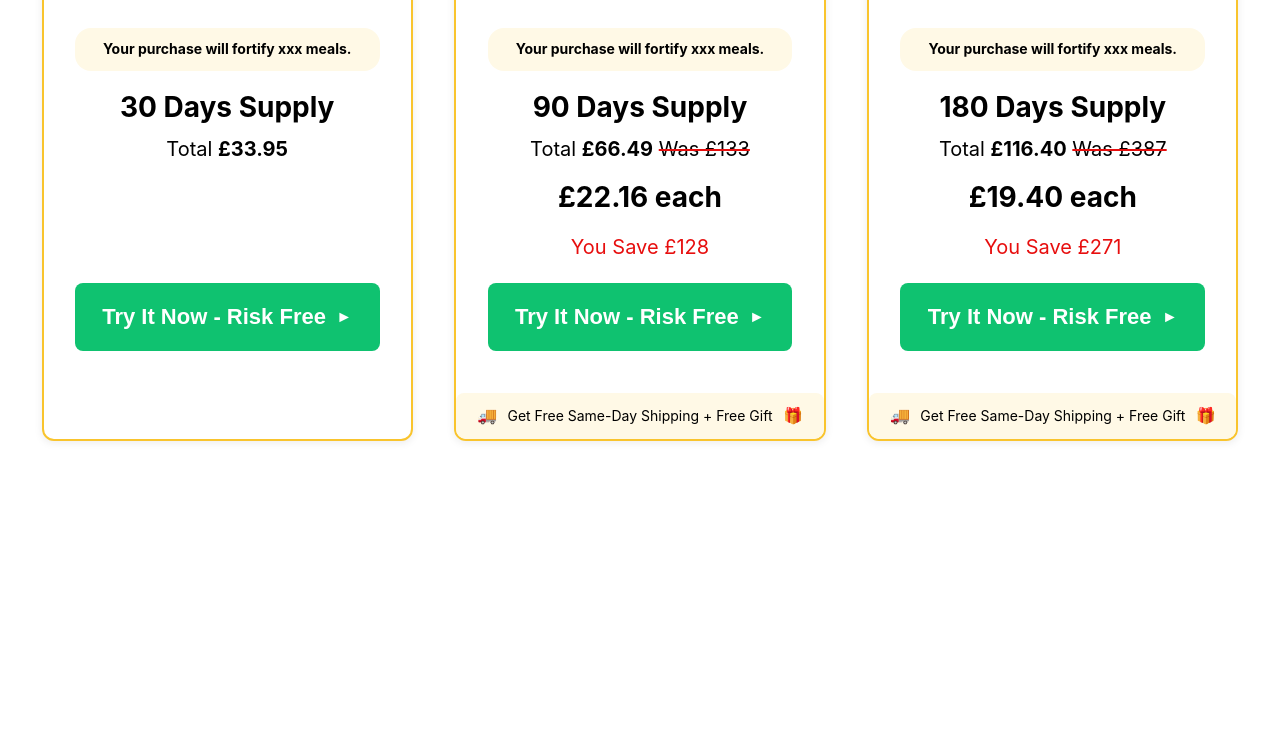
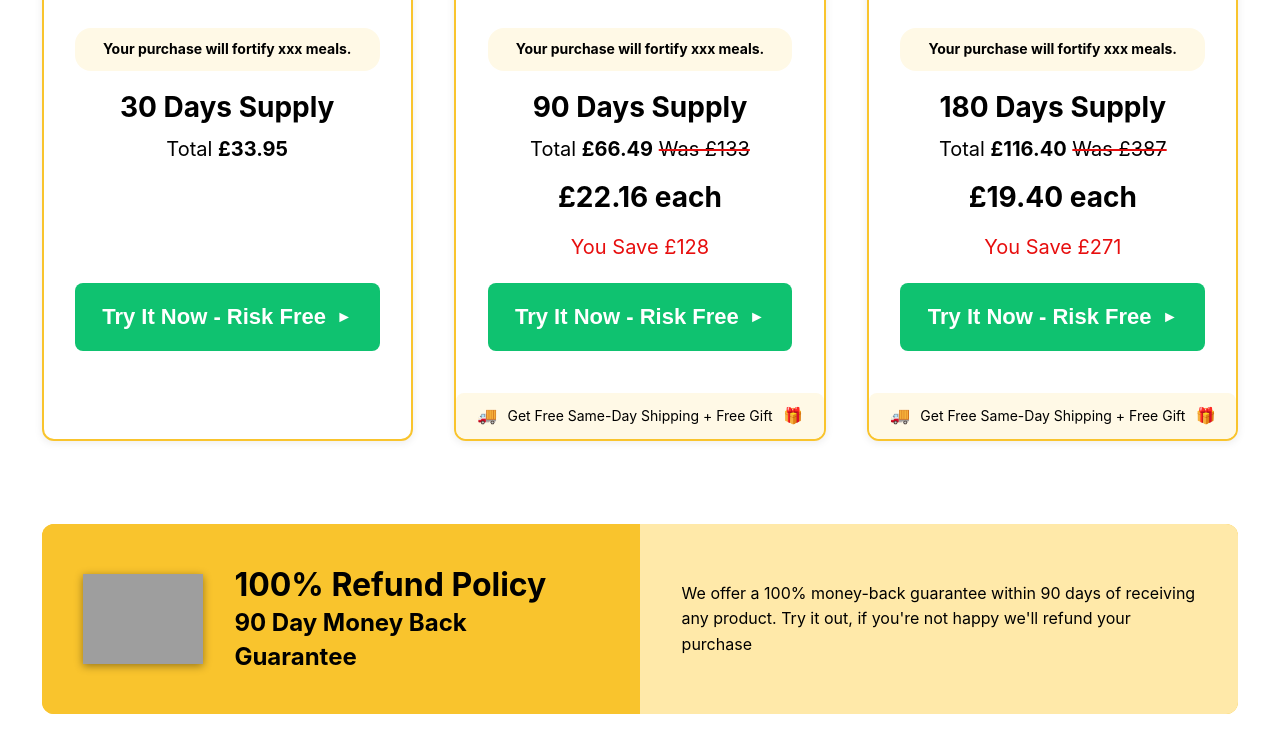
Before and after one commit to ryoma-creator/noobru-audition, a plain HTML site: page index.html in a window 1280 px wide. Shown: the part 658-1413 px from the top of the page. Before the commit the page ends 1141 px from the top, so only its background shows below. Drawn offline with Linux system fonts and the light colour scheme; grey boxes are pictures that could not be loaded.

Commit message:
Complete mobile layout for guarantee section

```diff
--- a/index.html
+++ b/index.html
@@ -135,6 +135,27 @@
         </div>
     </section>
 
+    <!-- Guarantee Section (100% Refund Policy) -->
+    <section class="guarantee-section">
+        <div class="guarantee-container">
+            <div class="guarantee-box">
+                <div class="guarantee-top">
+                    <div class="guarantee-badge">
+                        <img src="https://res.cloudinary.com/dnm2fyhwt/image/upload/f_auto,q_auto/v1769342885/badge-90-days-guarantee_cc3is5.png" alt="90 Day Money Back Guarantee Badge" class="badge-image">
+                    </div>
+                    <div class="guarantee-text">
+                        <h2 class="guarantee-title">100% Refund Policy</h2>
+                        <p class="guarantee-subtitle">90 Day Money Back</p>
+                        <p class="guarantee-label">Guarantee</p>
+                    </div>
+                </div>
+                <div class="guarantee-bottom">
+                    <p class="guarantee-description">We offer a 100% money-back guarantee within 90 days of receiving any product. Try it out, if you're not happy we'll refund your purchase</p>
+                </div>
+            </div>
+        </div>
+    </section>
+
     <script id="effic_price_service" src="https://try.noobru.com/external-scripts/effic_price_service.js" defer></script>
     <script src="script.js"></script>
 </body>
--- a/style.css
+++ b/style.css
@@ -199,6 +199,11 @@ body {
     font-size: 14px;
     color: #000000;
     margin: 0;
+}
+
+/* Hide desktop banner wrapper on mobile */
+.social-proof-banner-wrapper {
+    display: none;
 }
 
 /* Mobile: show banner in header */
@@ -553,3 +558,117 @@ body {
         font-size: 28px;
     }
 }
+
+/* Guarantee Section (100% Refund Policy) */
+.guarantee-section {
+    width: 100%;
+    padding: var(--space-3);
+}
+
+.guarantee-container {
+    max-width: 1200px;
+    margin: 0 auto;
+}
+
+.guarantee-box {
+    background-color: var(--brand-yellow);
+    border-radius: 12px;
+    overflow: hidden;
+}
+
+.guarantee-top {
+    background-color: var(--brand-yellow);
+    padding: var(--space-3);
+    display: flex;
+    align-items: center;
+    gap: var(--space-2);
+}
+
+.guarantee-badge {
+    flex-shrink: 0;
+}
+
+.badge-image {
+    width: 100px;
+    height: auto;
+    display: block;
+    object-fit: contain;
+    filter: drop-shadow(0 2px 4px rgba(0, 0, 0, 0.4));
+    /* If background is transparent, yellow background will show through */
+}
+
+.guarantee-text {
+    flex: 1;
+    text-align: left;
+}
+
+.guarantee-title {
+    font-size: clamp(24px, 5vw, 32px);
+    font-weight: 700;
+    line-height: 1.2;
+    color: #000000;
+    margin: 0 0 var(--space-xs) 0;
+}
+
+.guarantee-subtitle {
+    font-size: clamp(18px, 4vw, 24px);
+    font-weight: 700;
+    line-height: 1.2;
+    color: #000000;
+    margin: 0 0 var(--space-xs) 0;
+}
+
+.guarantee-label {
+    font-size: clamp(18px, 4vw, 24px);
+    font-weight: 700;
+    line-height: 1.2;
+    color: #000000;
+    margin: 0;
+}
+
+.guarantee-bottom {
+    background-color: var(--ui-bg-soft);
+    padding: var(--space-3);
+}
+
+.guarantee-description {
+    font-size: 14px;
+    line-height: 1.6;
+    color: #000000;
+    margin: 0;
+    text-align: left;
+}
+
+/* Desktop Styles for Guarantee Section */
+@media (min-width: 960px) {
+    .guarantee-section {
+        padding: var(--space-4);
+    }
+
+    .guarantee-box {
+        display: flex;
+        flex-direction: row;
+        align-items: stretch;
+    }
+
+    .guarantee-top {
+        flex: 1;
+        padding: var(--space-4);
+        gap: var(--space-3);
+    }
+
+    .badge-image {
+        width: 120px;
+    }
+
+    .guarantee-bottom {
+        flex: 1;
+        padding: var(--space-4);
+        display: flex;
+        align-items: center;
+    }
+
+    .guarantee-description {
+        font-size: 16px;
+    }
+}
```
Also changed, not shown: 1 other file.
